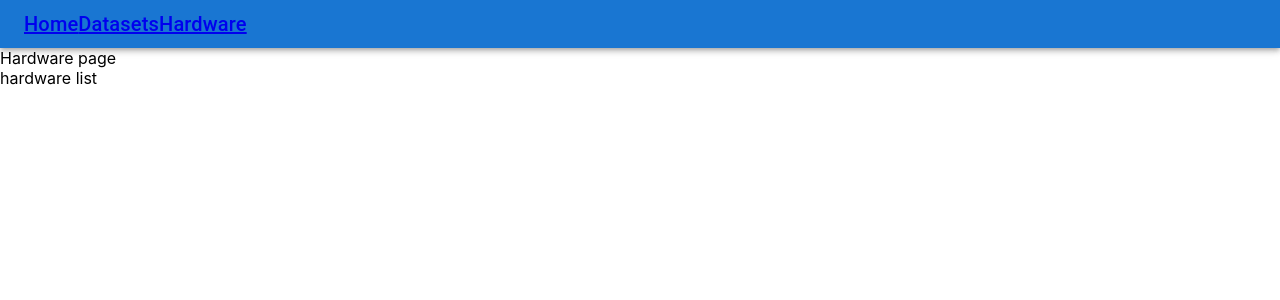
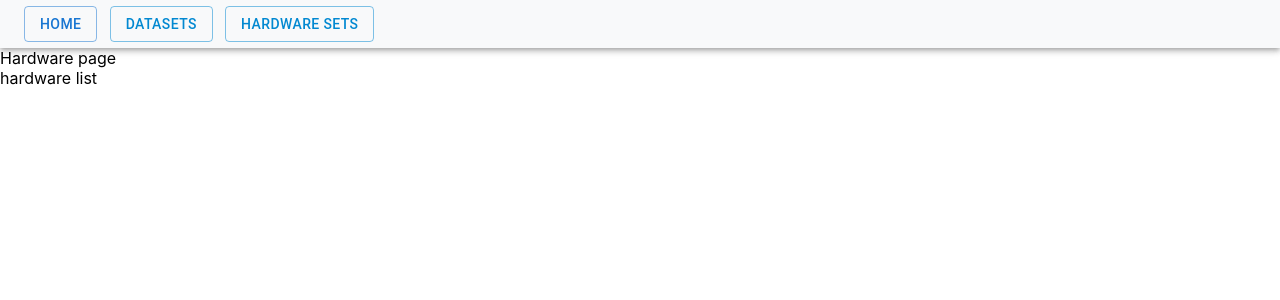
Before and after one commit to SoftwareDesignLab-Fall21-Project/ReactProject, a React (Create React App) app: page /hardware in a window 1280 px wide. Shown: the top 300 px of the page. Built offline with nearby package versions, Linux system fonts and the light colour scheme.

Commit message:
styled navbar

```diff
--- a/src/App.js
+++ b/src/App.js
@@ -4,6 +4,7 @@ import NavBar from "./components/navBar";
 import Landing from "./pages/Landing";
 import DatasetPage from "./pages/DatasetPage";
 import HardwarePage from './pages/HardwarePage';
+
 
 function App() {
   return (
@@ -18,6 +19,7 @@ function App() {
                     <Route path="/datasets" exact component={DatasetPage}/>
                     <Route path="/hardware" exact component={HardwarePage}/>
                 </Switch>
+
             </Router>
 
         </>
--- a/src/components/navBar.css
+++ b/src/components/navBar.css
@@ -0,0 +1,7 @@
+.navbar{
+    background: #F8F9FA !important;
+}
+
+.nav-link{
+    text-decoration: none !important;
+}
--- a/src/components/navBar.js
+++ b/src/components/navBar.js
@@ -1,5 +1,5 @@
 import React from "react";
-import {AppBar, IconButton, Toolbar, Typography} from "@mui/material";
+import {AppBar, IconButton, Toolbar, Typography, Button} from "@mui/material";
 import './navBar.css'
 import {Link} from "react-router-dom";
 
@@ -9,13 +9,21 @@ function NavBar(){
             <Toolbar variant="dense">
 
                 <Typography variant="h6" color="inherit" component="div">
-                    <Link to="/" className="nav-link">Home</Link>
+                    <Link to="/" className="nav-link">
+                        <Button variant="outlined" color="primary">Home</Button>
+                    </Link>
                 </Typography>
+                <div style={{marginRight: "1%"}}/>
                 <Typography variant="h6" color="inherit" component="div">
-                    <Link to="/datasets" className="nav-link">Datasets</Link>
+                    <Link to="/datasets" className="nav-link">
+                        <Button variant="outlined" color="info">Datasets</Button>
+                    </Link>
                 </Typography>
+                <div style={{marginRight: "1%"}}/>
                 <Typography variant="h6" color="inherit" component="div">
-                    <Link to="/hardware" className="nav-link">Hardware</Link>
+                    <Link to="/hardware" className="nav-link">
+                        <Button variant="outlined" color="info">Hardware Sets</Button>
+                    </Link>
                 </Typography>
           </Toolbar>
         </AppBar>
--- a/src/index.js
+++ b/src/index.js
@@ -1,5 +1,6 @@
-import React from 'react';
+import * as React from 'react';
 import ReactDOM from 'react-dom';
+import Button from '@mui/material/Button';
 import './index.css';
 import App from './App';
 import reportWebVitals from './reportWebVitals';
@@ -9,6 +10,7 @@ ReactDOM.render(
     <App />
   </React.StrictMode>,
   document.getElementById('root')
+  //document.querySelector('#app')
 );
 
 // If you want to start measuring performance in your app, pass a function
```
